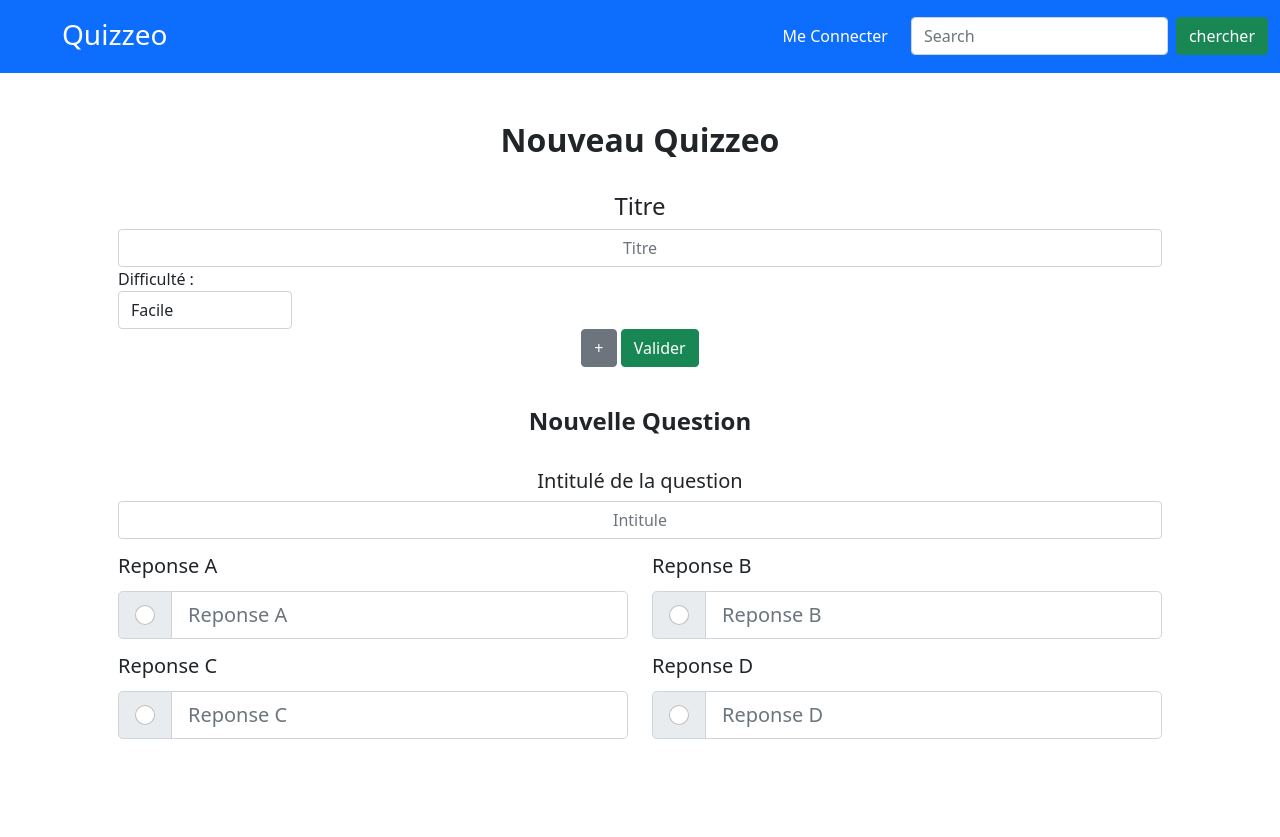
After one commit to Lamaryu/quizzeo, a PHP site: page /new_quizz.php in a window 1280 px wide. The commit adds this page. Run offline with PHP 8.4, Linux system fonts and the light colour scheme.

Commit message:
new quizzeo

```diff
--- a/controller/traitement.php
+++ /dev/null
@@ -1,3 +0,0 @@
-<?php
-
-require_once('connexion_bdd.php');
--- /dev/null
+++ b/js/new_quizz.js
@@ -0,0 +1,28 @@
+let i = 1;
+
+function plus (){
+    let question = document.getElementById("new");
+    var clone = question.cloneNode(true);
+    clone.id = "new"+ ++i;
+
+    clone.children[1].children[0].children[1].setAttribute("name","intitule"+i);
+
+    let A = clone.children[2].children[0].children[0].children[1]
+    A.children[0].children[0].setAttribute("name", "good"+i);
+    A.children[1].setAttribute("name", "reponsea"+i);
+
+    let B = clone.children[2].children[0].children[1].children[1]
+    B.children[0].children[0].setAttribute("name", "good"+i);
+    B.children[1].setAttribute("name", "reponseb"+i);
+
+    let C = clone.children[2].children[1].children[0].children[1]
+    C.children[0].children[0].setAttribute("name", "good"+i);
+    C.children[1].setAttribute("name", "reponsec"+i);
+
+    let D = clone.children[2].children[1].children[1].children[1]
+    D.children[0].children[0].setAttribute("name", "good"+i);
+    D.children[1].setAttribute("name", "reponsed"+i);
+
+    question.parentNode.appendChild(clone);
+
+}
--- a/public/css/index.css
+++ b/public/css/index.css
@@ -4,8 +4,8 @@
 }
 
 .presentation{
-    padding-left: 150px;
-    padding-right: 100px;
+    padding-left: 335px;
+    padding-right: 200px;
     padding-top: 100px;
 }
 
@@ -18,3 +18,16 @@
     padding-top: 20px;
     padding-bottom: 20px
 }
+
+.titre{
+    margin-left: 50px;
+    margin-bottom: -25px;
+    margin-top: 10px;
+    margin-right: 70px;
+}
+
+.reponse{
+    padding-top: 15px;
+    padding-bottom: 5px;
+
+}
--- /dev/null
+++ b/view/new_quizz.php
@@ -0,0 +1,167 @@
+<?php
+session_start();
+require_once('../controller/connexion_bdd.php');
+?>
+
+<!DOCTYPE html>
+<html lang="en">
+
+<head>
+    <meta charset="UTF-8">
+    <meta http-equiv="X-UA-Compatible" content="IE=edge">
+    <meta name="viewport" content="width=device-width, initial-scale=1.0">
+    <meta http-equiv="Content-Type" content="text/html; charset=utf-8" />
+    <title>Nouveau quizzeo</title>
+    <!-- CSS only -->
+    <link rel="stylesheet" href="../public/css/index.css">
+    <link rel="stylesheet" href="https://cdn.jsdelivr.net/npm/bootstrap-icons@1.8.1/font/bootstrap-icons.css">
+    <link href="https://cdn.jsdelivr.net/npm/bootstrap@5.1.3/dist/css/bootstrap.min.css" rel="stylesheet" integrity="sha384-1BmE4kWBq78iYhFldvKuhfTAU6auU8tT94WrHftjDbrCEXSU1oBoqyl2QvZ6jIW3" crossorigin="anonymous">
+    <!-- JavaScript Bundle with Popper -->
+    <script src="https://cdn.jsdelivr.net/npm/bootstrap@5.1.3/dist/js/bootstrap.bundle.min.js" integrity="sha384-ka7Sk0Gln4gmtz2MlQnikT1wXgYsOg+OMhuP+IlRH9sENBO0LRn5q+8nbTov4+1p" crossorigin="anonymous"></script>
+</head>
+
+<body>
+    <nav class="navbar navbar-expand-lg navbar-dark bg-primary sticky-top">
+        <div class="container-fluid">
+            <div class="titre">
+                <a class="navbar-brand" href="index.php">
+                    <h3>Quizzeo</h3>
+                </a>
+            </div>
+            <button class="navbar-toggler" type="button" data-bs-toggle="collapse" data-bs-target="#navbarText" aria-controls="navbarText" aria-expanded="false" aria-label="Toggle navigation">
+                <span class="navbar-toggler-icon"></span>
+            </button>
+            <div class="navbar-collapse" id="navbarText">
+                <ul class="navbar-nav me-auto mb-2 mb-lg-0">
+                    <?php if (isset($_SESSION['id'])) : ?>
+                        <?php if ($_SESSION['role'] == 2) : ?>
+                            <li class="nav-item">
+                                <a href="liste_quizz.php" aria-current="page" class="nav-link active" style="margin-right: 15px">Mes quizzeo</a>
+                            </li>
+                            <li class="nav-item">
+                                <a href="new_quizz.php" aria-current="page" class="nav-link active" style="margin-right: 15px">Nouveau quizzeo</a>
+                            </li>
+                        <?php elseif ($_SESSION['role'] == 3) : ?>
+                            <li class="nav-item">
+                                <a href="liste_quizz.php" aria-current="page" class="nav-link active" style="margin-right: 15px">Tout les quizzeo</a>
+                            </li>
+                            <li class="nav-item">
+                                <a href="new_quizz.php" aria-current="page" class="nav-link active" style="margin-right: 15px">Nouveau quizzeo</a>
+                            </li>
+                        <?php endif ?>
+                    <?php endif ?>
+                </ul>
+                <ul class="navbar-nav ">
+                    <?php if (!empty($_SESSION)) : ?>
+                        <li class="nav-item">
+                            <a class="nav-link active" aria-current="page" href="profil.php" style="margin-right: 15px;">Mon profil</a>
+                        </li>
+                    <?php else : ?>
+                        <li class="nav-item">
+                            <a class="nav-link active" aria-current="page" href="connexion.php" style="margin-right: 15px;">Me Connecter</a>
+                        </li>
+                    <?php endif ?>
+                </ul>
+                <div class="d-flex">
+                    <input id="searchbar" class="form-control me-2" type="search" placeholder="Search" aria-label="Search">
+                    <button id="trouver" class="btn btn-success">chercher</button>
+                </div>
+            </div>
+        </div>
+    </nav>
+
+    <div class="container p-3 p-md-5">
+        <h2 class="text-center" style="padding-bottom: 25px;"><strong> Nouveau Quizzeo</strong></h2>
+        <form action="../controller/traitement_new_quizz.php" method="POST">
+            <div class="form-row">
+                <div class="form-group col-md-12 text-center">
+                    <label for="pseudo">
+                        <h4>Titre</h4>
+                    </label>
+                    <input id="pseudo" name="titre" type="text" class="form-control text-center" placeholder="Titre">
+                </div>
+            </div>
+            <div class="form-row">
+                <div class="form-group col-md-2">
+                    <label for="difficulte">Difficulté :</label>
+                    <select id="difficulte" name="difficulte" class="form-control">
+                        <option value="Facile">Facile</option>
+                        <option value="Intermédiaire">Intermédiaire</option>
+                        <option value="Difficile">Difficile</option>
+                    </select>
+                </div>
+            </div>
+            <div class="text-center" id="boutton">
+                <input class="btn btn-secondary" type="button" id="add" onclick="plus()" value="+"></input>
+                <button class="btn btn-success" type="submit" >Valider</button>
+            </div>
+
+            <div id="new" style="padding-bottom: 50px;">
+                <h4 class="text-center" style="padding-bottom: 25px;padding-top: 40px"><strong>Nouvelle Question</strong></h4>
+
+                <div class="form-row">
+                    <div class="form-group col-md-12 text-center">
+                        <label for="intitule">
+                            <h5>Intitulé de la question</h5>
+                        </label>
+                        <input id="intitule" name="intitule1" type="text" class="form-control text-center" placeholder="Intitule">
+                    </div>
+                </div>
+
+                <div id="choix">
+                    <div class="row">
+                        <div class="form-group col-md-6 col">
+                            <label for="reponsea" class="reponse">
+                                <h5> Reponse A</h5>
+                            </label>
+                            <div class="A input-group input-group-lg" id="A">
+                                <div class="input-group-text">
+                                    <input class="form-check-input mt-0" type="radio" value="a" name="good1" id="gooda">
+                                </div>
+                                <input id="reponsea" name="reponsea1" type="text" class="form-control" placeholder="Reponse A">
+                            </div>
+                        </div>
+                        <div class="form-group col-md-6 col">
+                            <label for="reponseb" class="reponse">
+                                <h5> Reponse B</h5>
+                            </label>
+                            <div class="B input-group input-group-lg" id="B">
+                                <div class="input-group-text">
+                                    <input class="form-check-input mt-0" type="radio" value="b" name="good1" id="goodb">
+                                </div>
+                                <input id="reponseb" name="reponseb1" type="text" class="form-control" placeholder="Reponse B">
+                            </div>
+                        </div>
+                    </div>
+                    <div class="row">
+                        <div class="form-group col-md-6 col">
+                            <label for="reponsec" class="reponse">
+                                <h5>Reponse C</h5>
+                            </label>
+                            <div class="C input-group input-group-lg" id="C">
+                                <div class="input-group-text">
+                                    <input class="form-check-input mt-0" type="radio" value="c" name="good1" id="goodc">
+                                </div>
+                                <input id="reponsec" name="reponsec1" type="text" class="form-control" placeholder="Reponse C">
+                            </div>
+                        </div>
+                        <div class="form-group col-md-6 col">
+                            <label for="reponsed" class="reponse">
+                                <h5> Reponse D</h5>
+                            </label>
+                            <div class="D input-group input-group-lg" id="D">
+                                <div class="input-group-text">
+                                    <input class="form-check-input mt-0" type="radio" value="d" name="good1" id="goodd">
+                                </div>
+                                <input id="reponsed" name="reponsed1" type="text" class="form-control" placeholder="Reponse D">
+                            </div>
+                        </div>
+                    </div>
+                </div>
+            </div>
+        </form>
+    </div>
+    <script src="../js/new_quizz.js"></script>
+</body>
+
+</html>
```
Also changed, not shown: controller/traitement_new_quizz.php (added, +131 -0 lines), js/index.js (+53 -19 lines), view/index.php (+26 -11 lines), public/image/choix multiple.png (added), public/image/vraioufaux.jpg (added).
